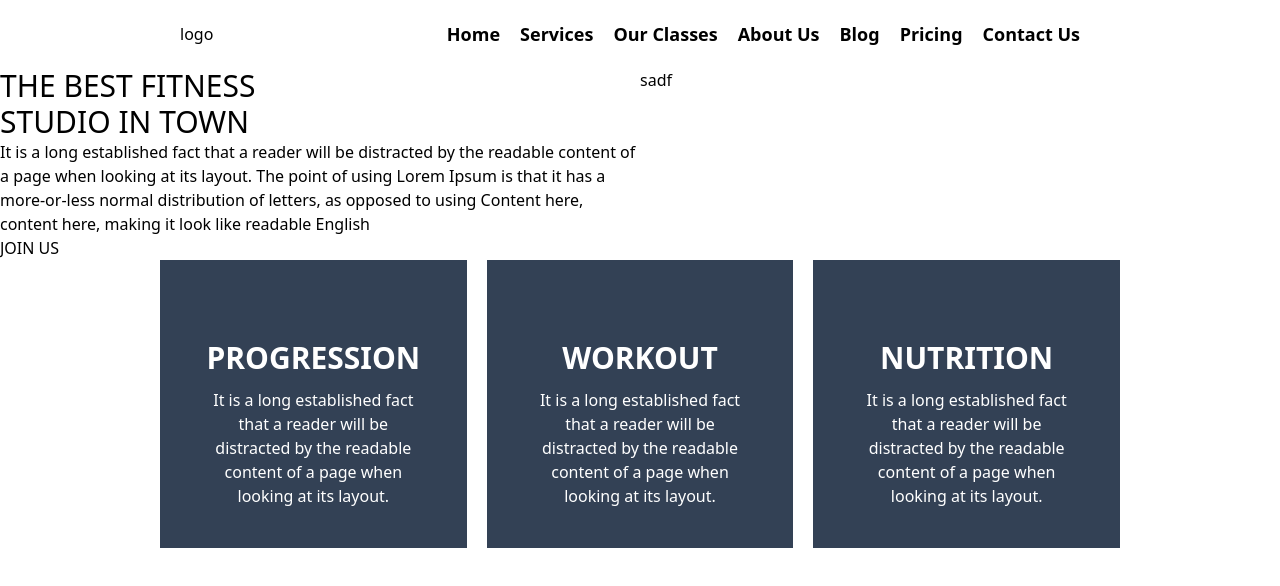
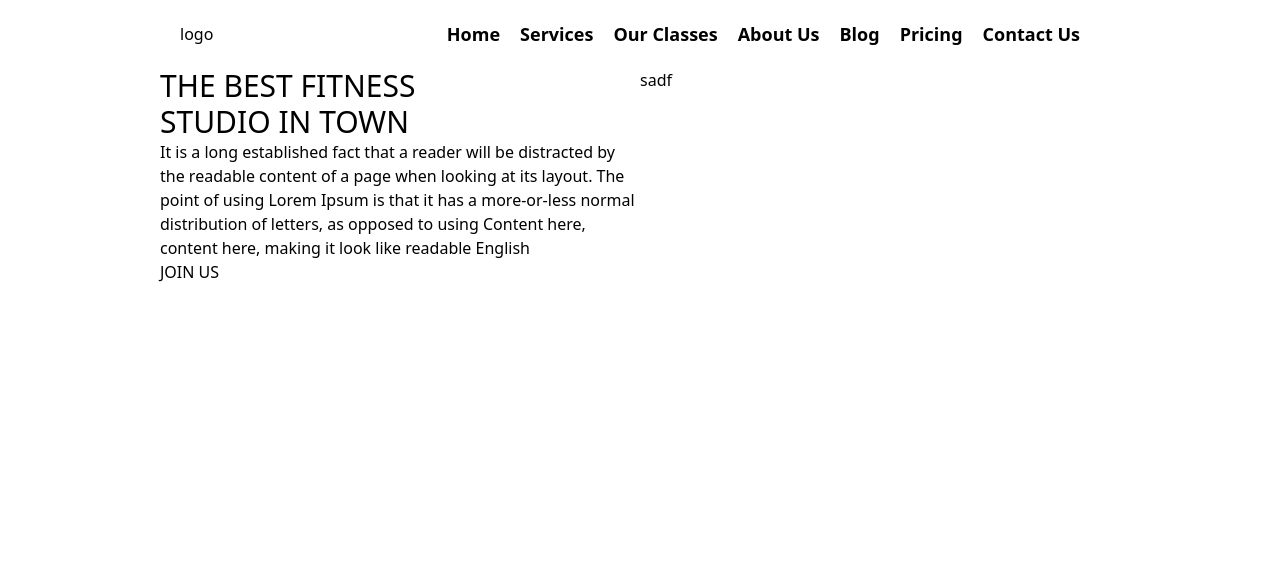
Before and after one commit to JakariaJishan/masud-fitness-empire, a Next.js app: page / in a window 1280 px wide. Shown: the top 586 px of the page. Built offline with nearby package versions, Linux system fonts and the light colour scheme.

Commit message:
baler background image

```diff
--- a/components/home/Services.js
+++ b/components/home/Services.js
@@ -1,39 +1,46 @@
-import { faWheatAwnCircleExclamation } from '@fortawesome/free-solid-svg-icons';
-import { FontAwesomeIcon } from '@fortawesome/react-fontawesome';
+import {
+    faBottleWater,
+    faDumbbell,
+    faSwatchbook
+} from "@fortawesome/free-solid-svg-icons";
+import { FontAwesomeIcon } from "@fortawesome/react-fontawesome";
 import React from "react";
 
 const Services = () => {
   const demoObj = [
     {
-      icon: faWheatAwnCircleExclamation,
+      icon: faSwatchbook,
       title: "PROGRESSION",
       body: "It is a long established fact that a reader will be distracted by the readable content of a page when looking at its layout. ",
     },
     {
-      icon: "",
+      icon: faDumbbell,
       title: "WORKOUT",
       body: "It is a long established fact that a reader will be distracted by the readable content of a page when looking at its layout.",
     },
     {
-      icon: "",
+      icon: faBottleWater,
       title: "NUTRITION",
       body: "It is a long established fact that a reader will be distracted by the readable content of a page when looking at its layout. ",
     },
   ];
-  return <div className="grid grid-cols-3 gap-5 text-center w-3/4 m-auto text-white">
-
-      {
-          demoObj.map(items => {
-              return (
-                  <div key={items.title} className="bg-slate-700 p-10">
-                      <FontAwesomeIcon className="text-4xl" icon="fa-brands fa-twitter"/>
-                      <h1 className="text-3xl font-bold mt-10 mb-3">{items.title}</h1>
-                      <p>{items.body}</p>
-                  </div>
-              )
-          })
-      }
-  </div>;
+  return (
+    <div className="grid grid-cols-3 gap-5 text-center w-3/4 m-auto text-white">
+      {demoObj.map((items) => {
+        return (
+          <div
+            key={items.title}
+            className=""
+            styles={{ backgroundImage: "url('../assets/powerx-1.png')" }}
+          >
+            <FontAwesomeIcon className="text-4xl" icon={items.icon} />
+            <h1 className="text-3xl font-bold mt-10 mb-3">{items.title}</h1>
+            <p>{items.body}</p>
+          </div>
+        );
+      })}
+    </div>
+  );
 };
 
 export default Services;
--- a/components/home/header.js
+++ b/components/home/header.js
@@ -1,16 +1,30 @@
 import React from "react";
+import img from '../assets/powerx-1.png';
 const Header = () => {
+  const style = {
+    backgroundImage: `url('${img}')`
+  }
   return (
     <>
-    <div className="grid grid-cols-2">
-      <div>
-        <h1 className="text-3xl">THE BEST FITNESS <br /> STUDIO IN TOWN</h1>
-        <p>It is a long established fact that a reader will be distracted by the readable content of a page when looking at its layout. The point of using Lorem Ipsum is that it has a more-or-less normal distribution of letters, as opposed to using Content here, content here, making it look like readable English</p>
-        <button>JOIN US</button>
+      <div
+        className="grid grid-cols-2 w-3/4 m-auto "
+        styles={style}
+      >
+        <div>
+          <h1 className="text-3xl">
+            THE BEST FITNESS <br /> STUDIO IN TOWN
+          </h1>
+          <p>
+            It is a long established fact that a reader will be distracted by
+            the readable content of a page when looking at its layout. The point
+            of using Lorem Ipsum is that it has a more-or-less normal
+            distribution of letters, as opposed to using Content here, content
+            here, making it look like readable English
+          </p>
+          <button>JOIN US</button>
+        </div>
+        <div>sadf</div>
       </div>
-      <div>sadf
-      </div>
-    </div>
     </>
   );
 };
```
Also changed, not shown: 1 other file (tests, documents, lock files or other folders).
